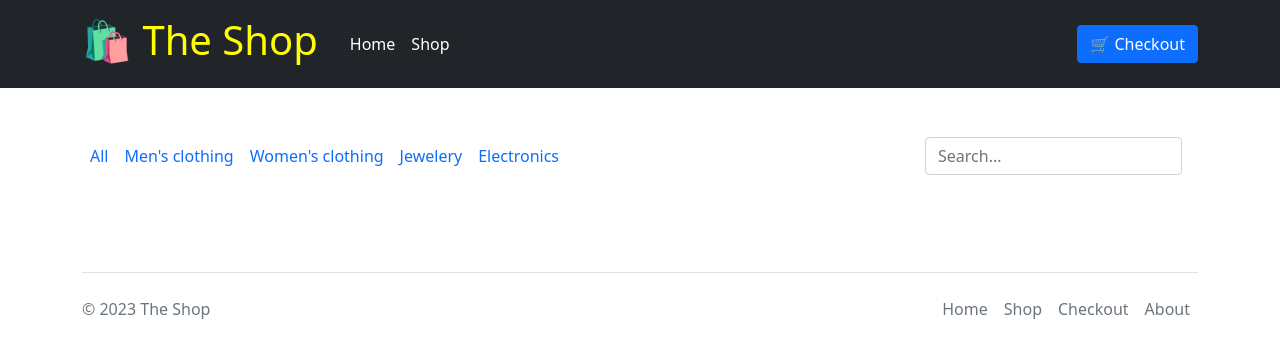
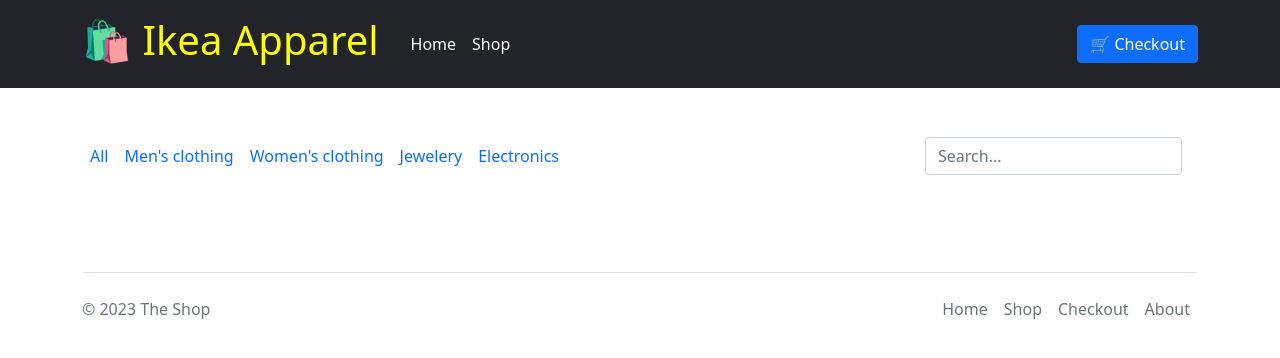
Before and after one commit to AlbinHadzic/Webshoppen, a plain HTML site: page products.html in a window 1280 px wide. Drawn offline with nearby package versions, Linux system fonts and the light colour scheme; no server answers.

Commit message:
Changed name from The Shop to Ikea Apparel

```diff
--- a/products.html
+++ b/products.html
@@ -16,7 +16,7 @@
         <div class="container">
             <div class="d-flex flex-wrap align-items-center justify-content-center justify-content-lg-start">
                 <a href="/" class="d-flex align-items-center mb-2 mb-lg-0 text-white text-decoration-none">
-                    <h1 style="color: yellow;">🛍️ The Shop</h1>
+                    <h1 style="color: yellow;">🛍️ Ikea Apparel </h1>
                 </a>
 
                 <ul class="nav col-12 col-lg-auto me-lg-auto mb-2 justify-content-center mb-md-0 px-4">
```
Also changed, not shown: checkout.html (+1 -1 lines), index.html (+1 -1 lines).
